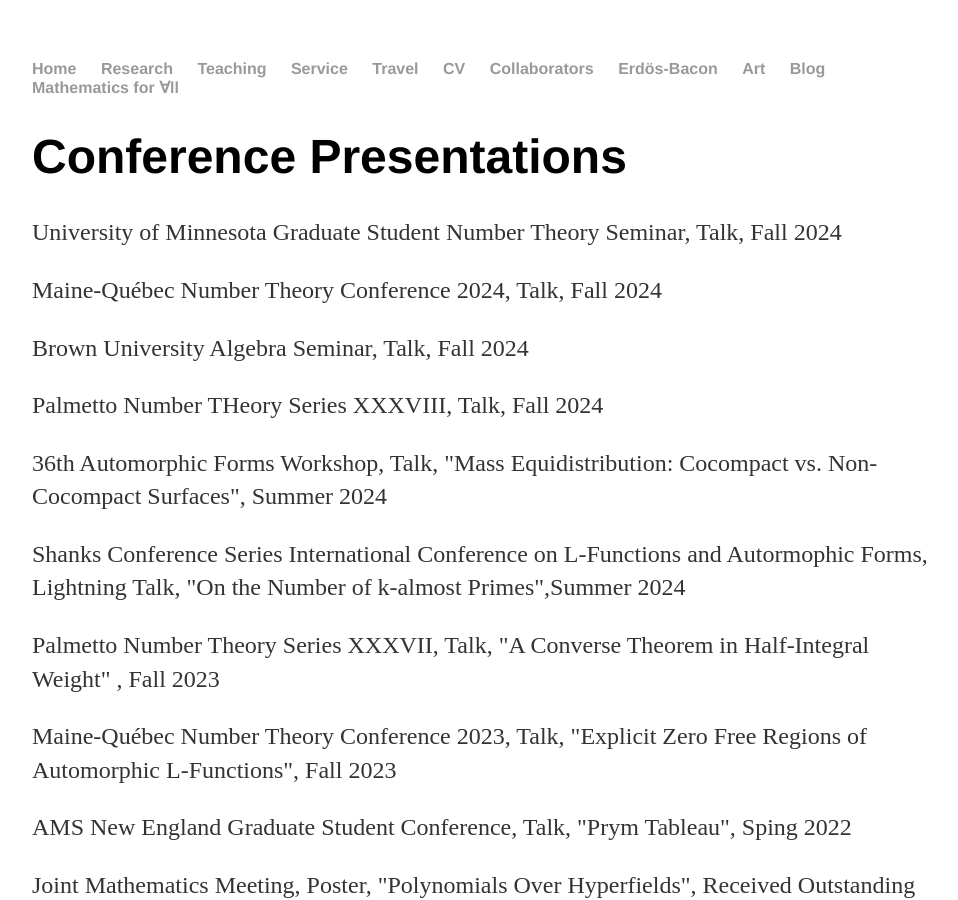
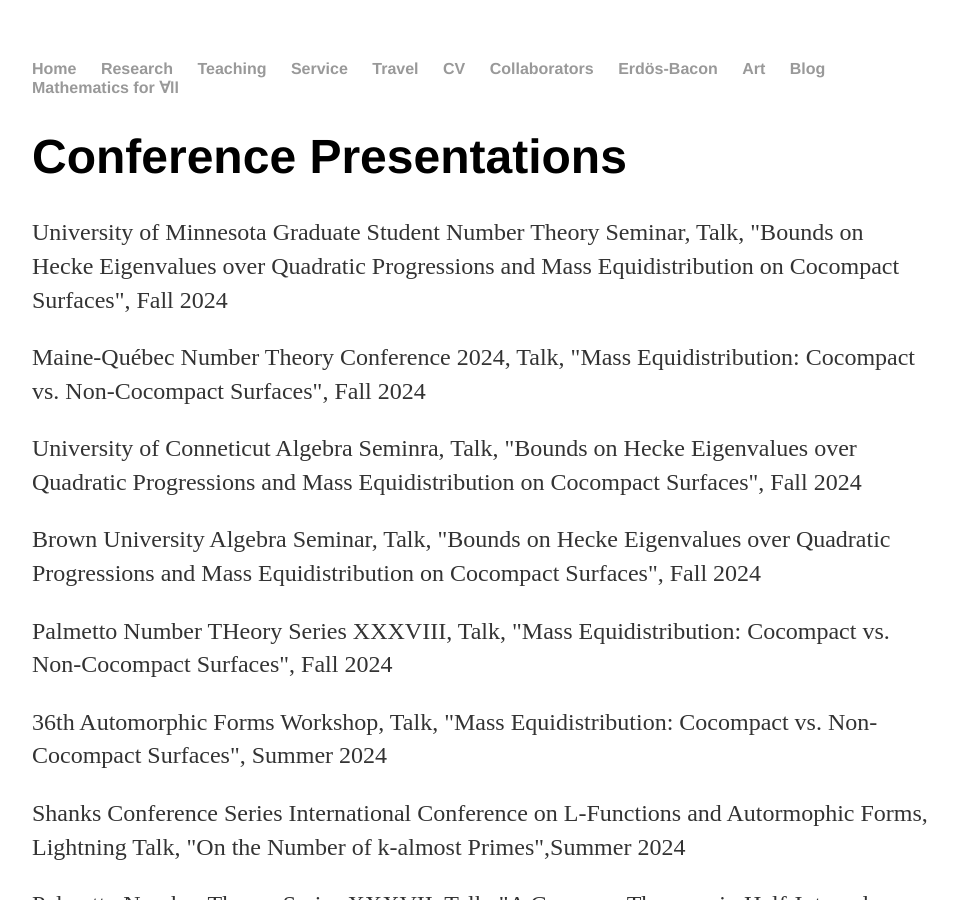
Before and after one commit to stevenecreech/stevenecreech.github.io, a Jekyll site: the page built from travel/index.html, in a window 1280 px wide and 900 px high. Shown: the whole window, without its empty margins (160-1118 px from the left). Built offline with Jekyll 4.4.1, drawn with Linux system fonts in a browser that asks for light colours; Markdown is read by kramdown in place of the engine named in the settings.

Commit message:
Update index.html

```diff
--- a/travel/index.html
+++ b/travel/index.html
@@ -5,10 +5,11 @@ title: Steven Creech Conferences, Talks, and Travel
 <div class="blurb">
 
 	<h1>Conference Presentations</h1>
-	<p>University of Minnesota Graduate Student Number Theory Seminar, Talk, Fall 2024</p>
-	<p>Maine-Québec Number Theory Conference 2024, Talk, Fall 2024</p>
-	<p>Brown University Algebra Seminar, Talk, Fall 2024</p>
-	<p>Palmetto Number THeory Series XXXVIII, Talk, Fall 2024</p>
+	<p>University of Minnesota Graduate Student Number Theory Seminar, Talk, "Bounds on Hecke Eigenvalues over Quadratic Progressions and Mass Equidistribution on Cocompact Surfaces", Fall 2024</p>
+	<p>Maine-Québec Number Theory Conference 2024, Talk, "Mass Equidistribution: Cocompact vs. Non-Cocompact Surfaces", Fall 2024</p>
+	<p>University of Conneticut Algebra Seminra, Talk, "Bounds on Hecke Eigenvalues over Quadratic Progressions and Mass Equidistribution on Cocompact Surfaces", Fall 2024</p>
+	<p>Brown University Algebra Seminar, Talk, "Bounds on Hecke Eigenvalues over Quadratic Progressions and Mass Equidistribution on Cocompact Surfaces", Fall 2024</p>
+	<p>Palmetto Number THeory Series XXXVIII, Talk, "Mass Equidistribution: Cocompact vs. Non-Cocompact Surfaces", Fall 2024</p>
 	<p>36th Automorphic Forms Workshop, Talk, "Mass Equidistribution: Cocompact vs. Non-Cocompact Surfaces", Summer 2024</p>
 	<p>Shanks Conference Series International Conference on L-Functions and Autormophic Forms, Lightning Talk, "On the Number of k-almost Primes",Summer 2024</p>
 	<p>Palmetto Number Theory Series XXXVII, Talk, "A Converse Theorem in Half-Integral Weight" , Fall 2023</p>
```
